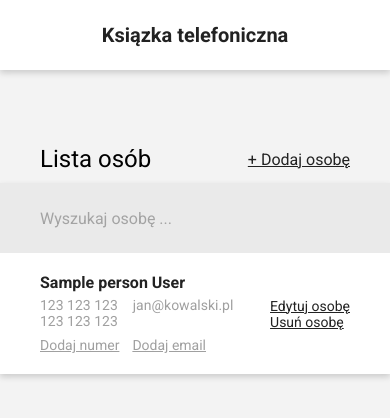
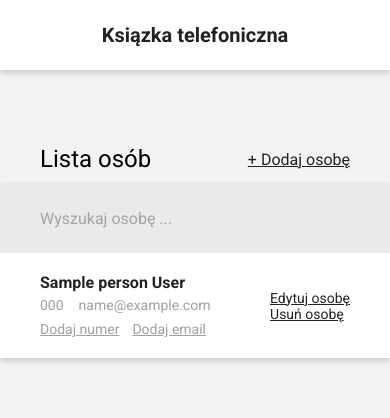
Before and after one commit to gstark0/phonebook-rectruitment-task, a Django app: page /phonebook/ in a window 390 px wide. Shown: the top 418 px of the page. Run offline with Django 3.2, Linux system fonts and the light colour scheme; tables that the repository leaves empty hold one stand-in row (values such as "Sample post").

Commit message:
Display phones and emails on the main page

```diff
--- a/phonebookapp/templates/phonebookapp/add_email.html
+++ b/phonebookapp/templates/phonebookapp/add_email.html
@@ -21,7 +21,7 @@
                 <div class="container-title">Dodaj adres email</div>
             </div>
             <form class="window" id="edit-container" action="../add_email/" method="POST">
-                <input type="text" name="name" id="name" placeholder="Adres email">
+                <input type="text" name="email" id="email" placeholder="Adres email">
                 <div class="edit-btns">
                     <input type="submit" value="Dodaj">
                     <a href="../..">Anuluj</a>
--- a/phonebookapp/templates/phonebookapp/add_phone.html
+++ b/phonebookapp/templates/phonebookapp/add_phone.html
@@ -21,7 +21,7 @@
                 <div class="container-title">Dodaj numer telefonu</div>
             </div>
             <form class="window" id="edit-container" action="../add_phone/" method="POST">
-                <input type="text" name="name" id="name" placeholder="Numer telefonu">
+                <input type="text" name="phone" id="phone" placeholder="Numer telefonu">
                 <div class="edit-btns">
                     <input type="submit" value="Dodaj">
                     <a href="../..">Anuluj</a>
--- a/phonebookapp/templates/phonebookapp/index.html
+++ b/phonebookapp/templates/phonebookapp/index.html
@@ -1,4 +1,5 @@
 {% load static %}
+{% load extra_tags %}
 <!DOCTYPE html>
 <html lang="pl">
 <head>
@@ -29,11 +30,14 @@
                                 <div class="contact-name">{{ person.name }} {{ person.surname }}</div>
                                 <div class="contact-details">
                                     <div>
-                                        <span class="contact-detail">123 123 123</span>
-                                        <span class="contact-detail">123 123 123</span>
+                                        {% for phone in phones|by_person:person %}
+                                            <span class="contact-detail">{{ phone.phone }}</span>
+                                        {% endfor %}
                                     </div>
                                     <div>
-                                        <span class="contact-detail">jan@kowalski.pl</span>
+                                        {% for email in emails|by_person:person %}
+                                            <span class="contact-detail">{{ email.email }}</span>
+                                        {% endfor %}
                                     </div>
                                 </div>
                                 <div class="add-contact-detail-btns">
--- /dev/null
+++ b/phonebookapp/templatetags/extra_tags.py
@@ -0,0 +1,6 @@
+from django import template
+register = template.Library()
+
+@register.filter
+def by_person(objects, person):
+    return objects.filter(person=person)
--- a/phonebookapp/views.py
+++ b/phonebookapp/views.py
@@ -9,7 +9,9 @@ from .models import Person, Phone, Email
 # Create your views here.
 def index(request):
     people = Person.objects.all()
-    return render(request, 'phonebookapp/index.html', {'people': people})
+    phones = Phone.objects.all()
+    emails = Email.objects.all()
+    return render(request, 'phonebookapp/index.html', {'people': people, 'phones': phones, 'emails': emails})
 
 @csrf_exempt
 @require_http_methods(['GET', 'POST'])
@@ -24,6 +26,7 @@ def addPerson(request):
     else:
         return render(request, 'phonebookapp/add.html')
 
+@csrf_exempt
 @require_http_methods(['GET', 'POST'])
 def addPhone(request, person_id):
     person = get_object_or_404(Person, pk=person_id)
@@ -31,9 +34,12 @@ def addPhone(request, person_id):
         phone_num = request.POST.get('phone')
         phone = Phone(person=person, phone=phone_num)
         phone.save()
+
+        return redirect('/phonebook')
     else:
         return render(request, 'phonebookapp/add_phone.html')
 
+@csrf_exempt
 @require_http_methods(['GET', 'POST'])
 def addEmail(request, person_id):
     person = get_object_or_404(Person, pk=person_id)
@@ -41,6 +47,8 @@ def addEmail(request, person_id):
         email_addr = request.POST.get('email')
         email = Email(person=person, email=email_addr)
         email.save()
+
+        return redirect('/phonebook')
     else:
         return render(request, 'phonebookapp/add_email.html')
 
```
Also changed, not shown: phonebookapp/templatetags/__init__.py (added).
